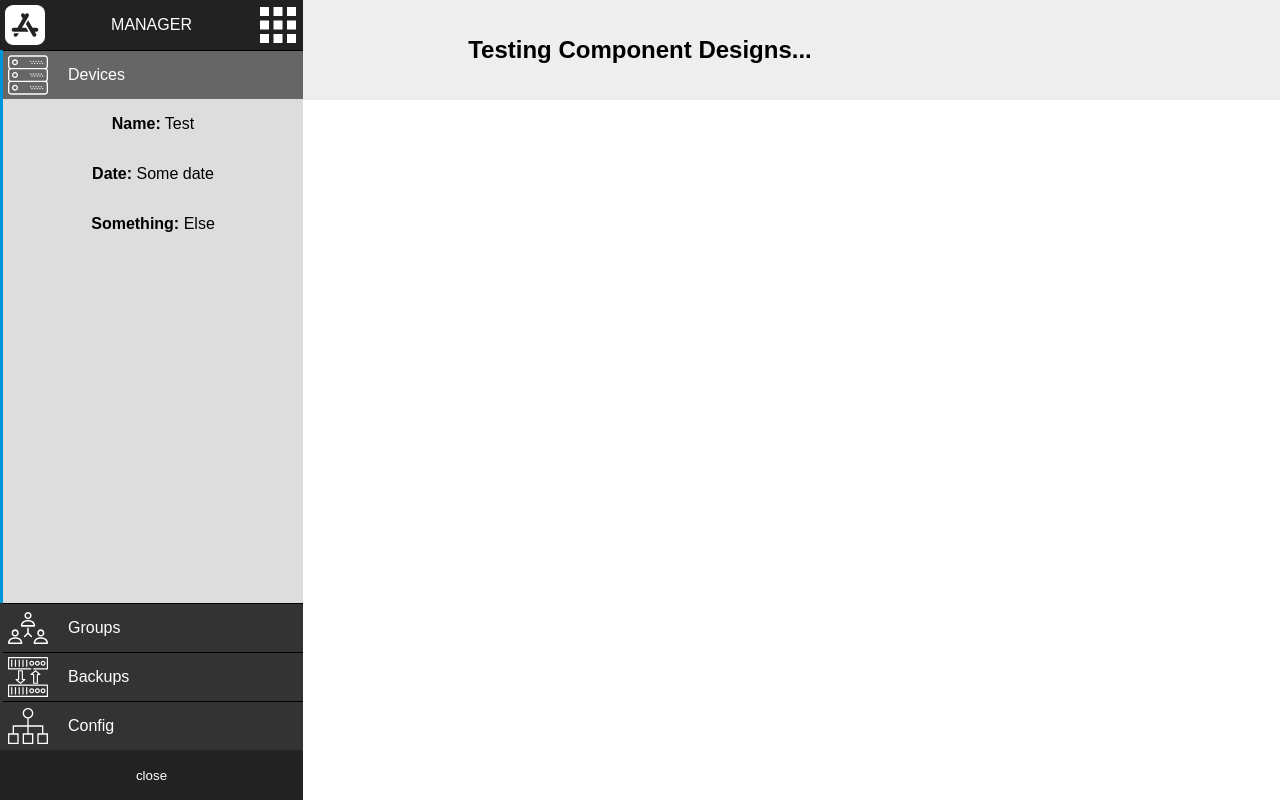
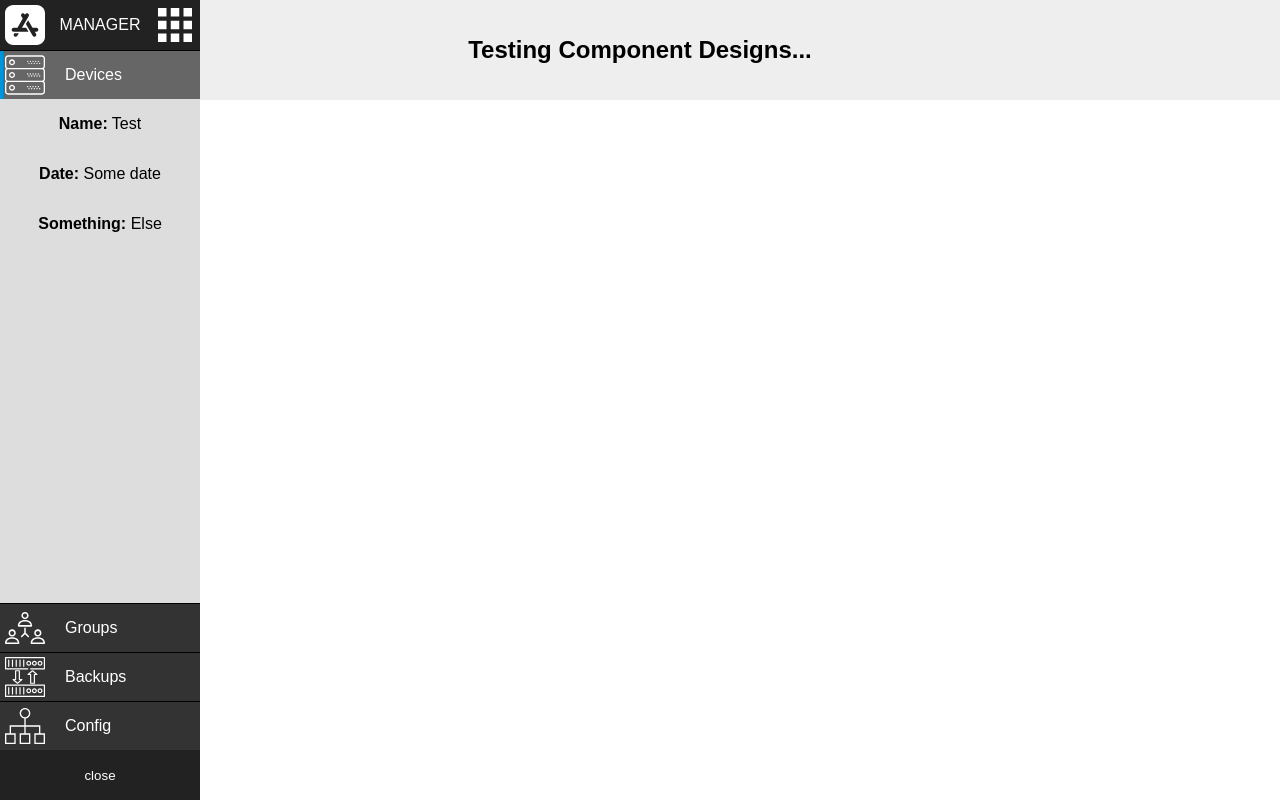
Before and after one commit to AndyTuttle12/ux_sandbox, a React (Create React App) app: page / in a window 1280 px wide. Built offline with nearby package versions, Linux system fonts and the light colour scheme.

Commit message:
Updated with better styling.

```diff
--- a/src/components/Accordian/AccordionSection/style.css
+++ b/src/components/Accordian/AccordionSection/style.css
@@ -1,13 +1,8 @@
 .accordian-section-root {
-  width: calc(100% - 3px);
+  width: 100%;
   background-color: #555;
   color: #fff;
   transition: all .3s;
-  border-left: 3px solid #333;
-}
-
-.accordian-section-root.active {
-  border-left: 3px solid #0094d9;
 }
 
 .accordian-section-root.open {
@@ -32,6 +27,15 @@
 
 .accordian-section-header.active {
   background-color: #666;
+  box-shadow: inset 3px 0 0 #0094d9
+}
+
+.accordian-section-header:hover {
+  background-color: #555;
+}
+
+.accordian-section-header:active {
+  background-color: #ddd;
 }
 
 .accordian-section-icon {
@@ -46,6 +50,7 @@
 
 .accordian-section-body {
   width: 100%;
+  max-width: 300px;
   height: 100%;
   background-color: #ddd;
   color: #000;
--- a/src/components/NavPanel/style.css
+++ b/src/components/NavPanel/style.css
@@ -38,14 +38,22 @@
   outline: none;
 }
 
+.home-btn:hover {
+  background-color: #555;
+}
+
+.home-btn:active {
+  background-color: #ddd;
+}
+
 .home-menu {
-  width: 36px;
-  height: 36px;
-  margin: 2px;
+  width: 34px;
+  height: 34px;
+  margin: 3px;
 }
 
 .open {
-  min-width: 300px;
+  min-width: 200px;
 }
 
 .closed {
@@ -64,3 +72,11 @@
   outline: none;
   color: #fff;
 }
+
+.nav-close-btn:hover {
+  background-color: #555;
+}
+
+.nav-close-btn:active {
+  background-color: #ddd;
+}
```
